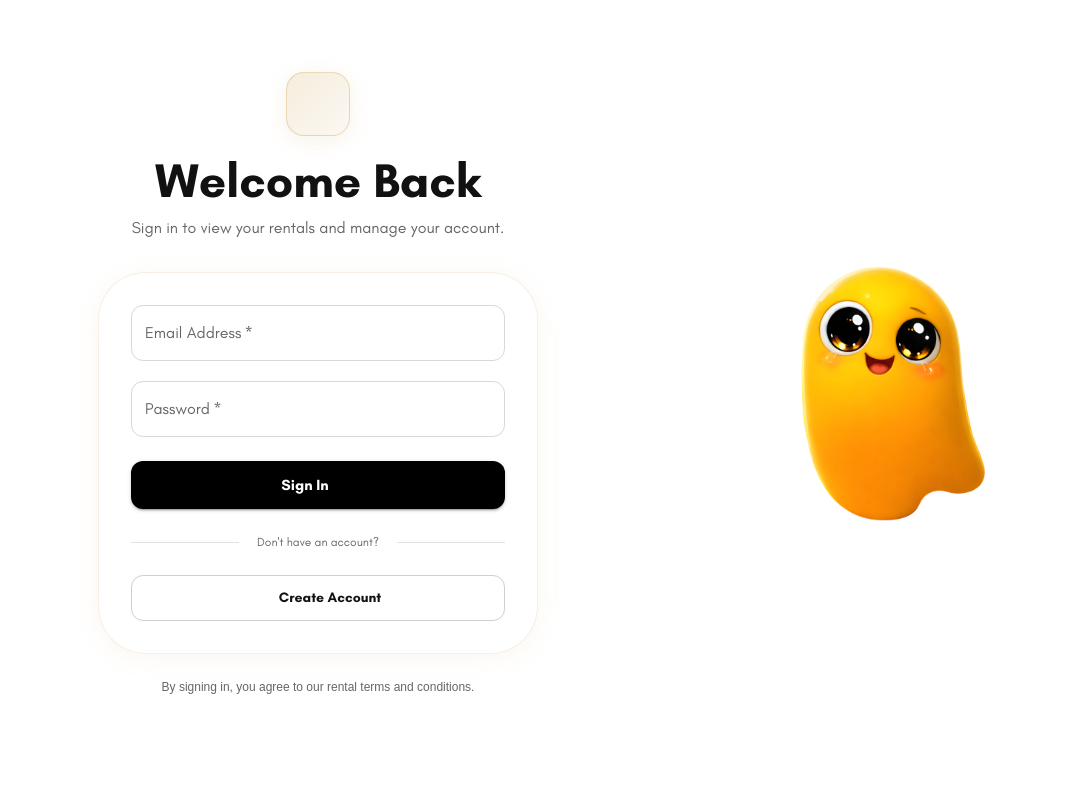
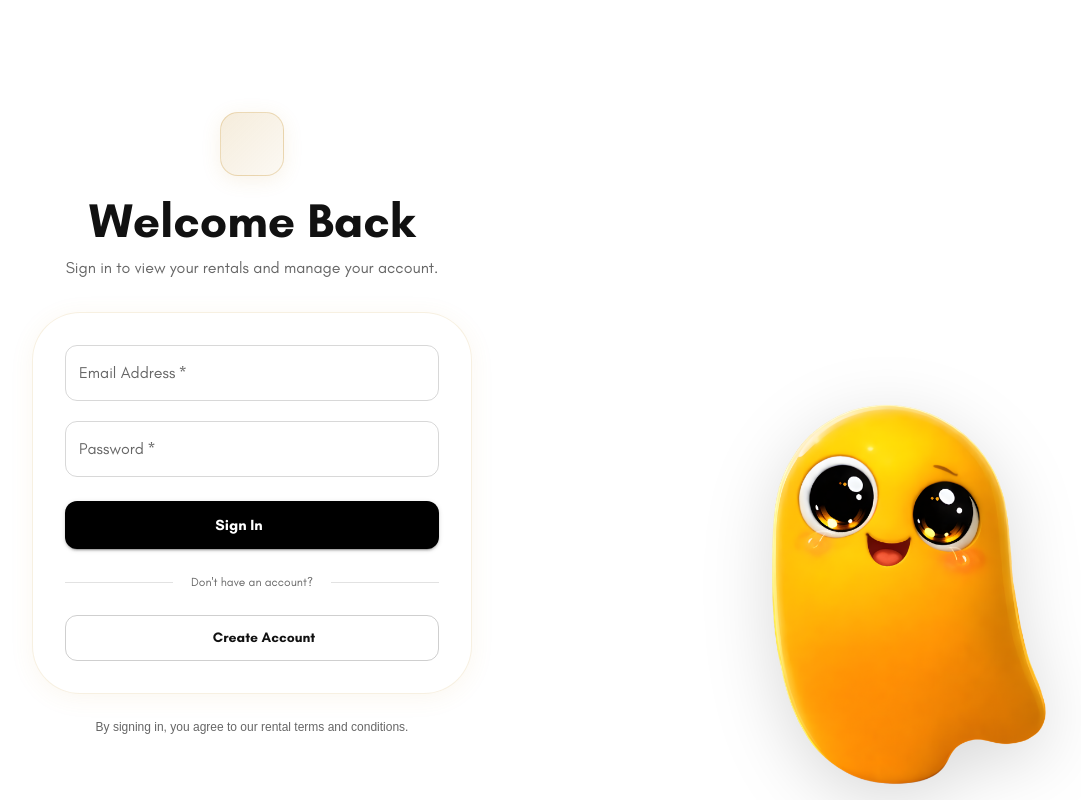
Before and after one commit to patdc68/recap-buddies, a React (Vite) app: page /login in a window 1280 px wide. Shown: the whole page, without its empty margins (98-1179 px from the left). Built offline with nearby package versions, Linux system fonts and the light colour scheme; some icons are missing.

Commit message:
Refine auth split layout scrolling and hero image positioning

```diff
--- a/src/components/PageLayout.tsx
+++ b/src/components/PageLayout.tsx
@@ -14,27 +14,14 @@ interface PageLayoutProps {
 
 const PageLayout: React.FC<PageLayoutProps> = ({ children, renter }) => {
   return (
-    <Box sx={{ minHeight: '100vh', backgroundColor: '#ffffff' }}>
-      <Box
-        sx={{
-          maxWidth: '1200px',
-          margin: '0 auto',
-          display: 'flex',
-          justifyContent: 'space-between',
-          alignItems: 'center',
-          gap: { xs: 4, md: 6 },
-          px: { xs: 3, md: '60px' },
-          py: { xs: 4, md: '40px' },
-          flexDirection: { xs: 'column', md: 'row' },
-        }}
-      >
+    <Box className="page-root" sx={{ backgroundColor: '#ffffff' }}>
+      <Box className="left-content">
         <Box
           sx={{
-            flex: 1,
-            width: '100%',
             maxWidth: '900px',
+            margin: '0 auto',
             textAlign: 'left',
-            order: 1,
+            py: { xs: 4, md: 5 },
           }}
         >
           {renter && (
@@ -49,29 +36,15 @@ const PageLayout: React.FC<PageLayoutProps> = ({ children, renter }) => {
           )}
           {children}
         </Box>
+      </Box>
 
+      <Box className="right-image">
         <Box
-          sx={{
-            flex: '0 0 auto',
-            width: '100%',
-            maxWidth: '400px',
-            display: 'flex',
-            justifyContent: 'center',
-            alignItems: 'center',
-            order: { xs: 2, md: 2 },
-          }}
-        >
-          <Box
-            component="img"
-            src={recapCharacter}
-            alt="Recap Buddies character"
-            sx={{
-              width: '100%',
-              maxWidth: '400px',
-              objectFit: 'contain',
-            }}
-          />
-        </Box>
+          component="img"
+          src={recapCharacter}
+          alt="Recap Buddies character"
+          className="right-image-asset"
+        />
       </Box>
     </Box>
   );
--- a/src/index.css
+++ b/src/index.css
@@ -27,3 +27,50 @@ body {
   width: 100%;
   background-color: #ffffff;
 }
+
+.page-root {
+  display: flex;
+  height: 100vh;
+  overflow: hidden;
+}
+
+.left-content {
+  flex: 1;
+  overflow-y: auto;
+  padding: 40px 60px;
+}
+
+.right-image {
+  flex: 1;
+  position: relative;
+  display: flex;
+  justify-content: center;
+  align-items: flex-end;
+  overflow: hidden;
+}
+
+.right-image-asset {
+  height: 65vh;
+  max-height: 700px;
+  width: auto;
+  object-fit: contain;
+  transform: translateY(40px) scale(1.15);
+  filter: drop-shadow(0 15px 30px rgba(0, 0, 0, 0.15));
+}
+
+@media (max-width: 768px) {
+  .page-root {
+    height: auto;
+    min-height: 100vh;
+    overflow: visible;
+  }
+
+  .left-content {
+    padding: 24px;
+    overflow: visible;
+  }
+
+  .right-image {
+    display: none;
+  }
+}
```
